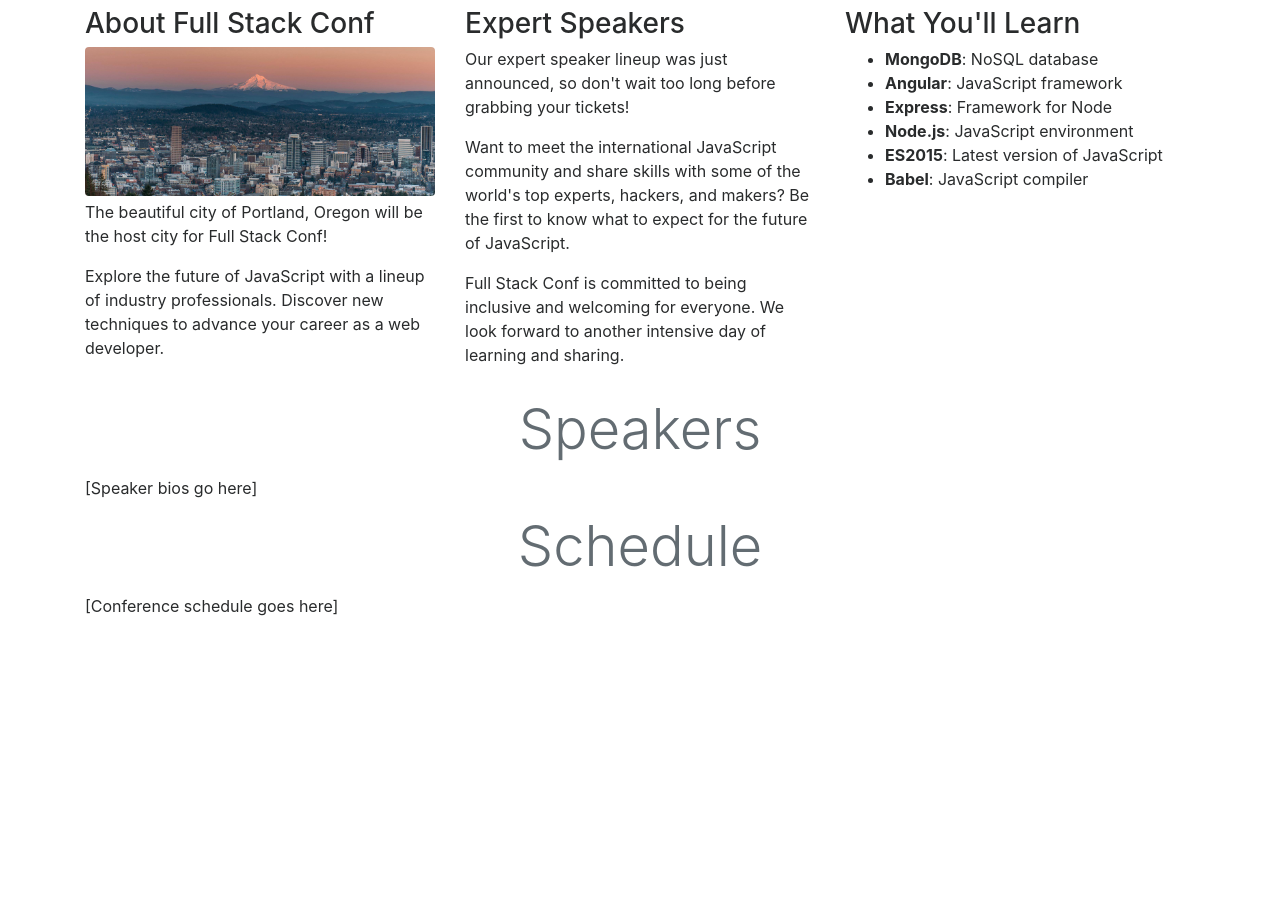
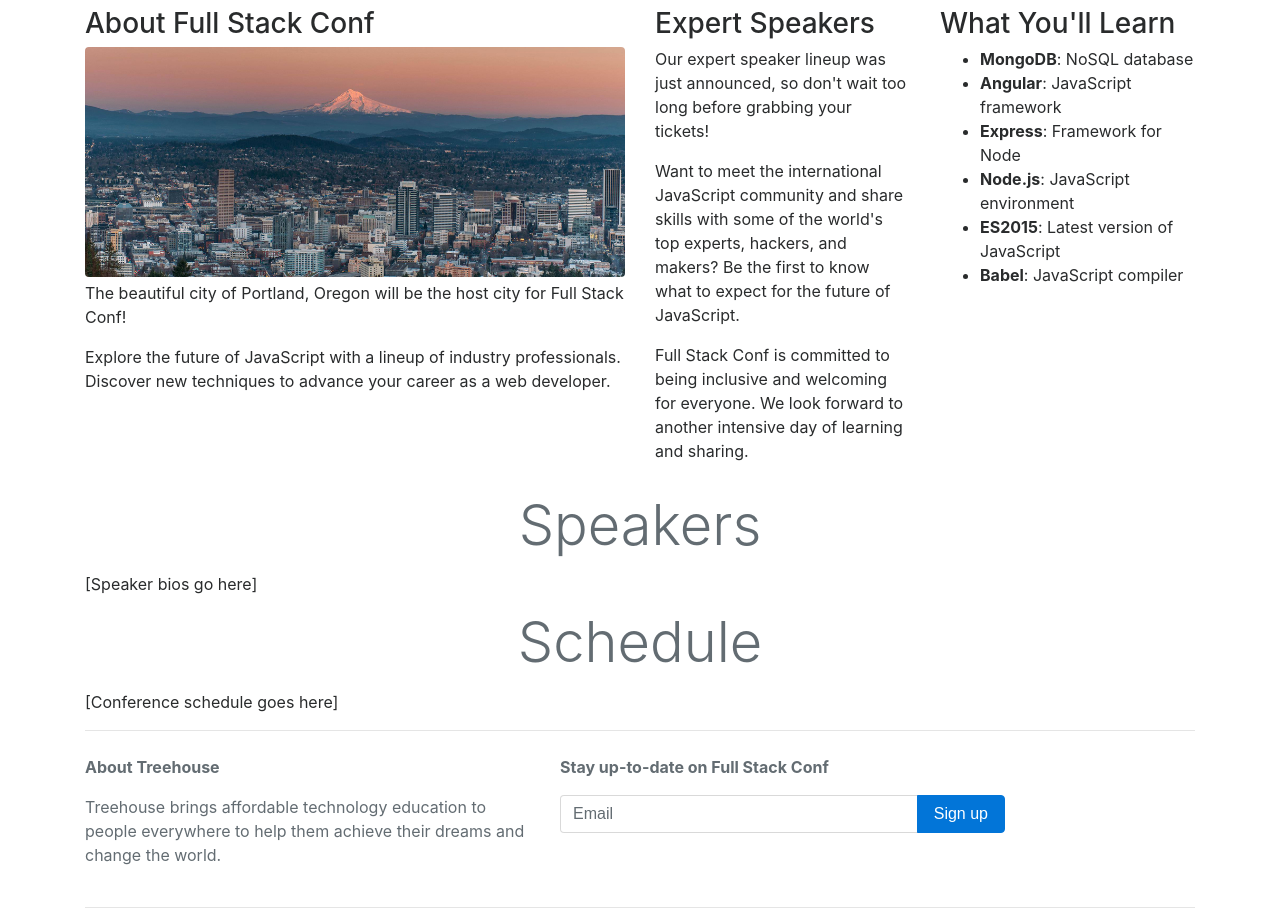
Before and after one commit to Valdemar26/Bootstrap4-Landing-Page, a plain HTML site: page index.html in a window 1280 px wide. Before the commit the page ends 800 px from the top, so only its background shows below. Drawn offline with nearby package versions, Linux system fonts and the light colour scheme; a script that the page names is missing.

Commit message:
create form

```diff
--- a/index.html
+++ b/index.html
@@ -17,14 +17,15 @@
 <div class="container pt-2">
     <!-- about -->
     <div class="row">
-        <div class="col-sm-4">
+        <div class="col-md-4 col-xl-6 col-md-push-4">
             <h3 class="mb-2">About Full Stack Conf</h3>
-            <img src="img/pdx.jpg" alt="Portland" class="mb-1 img-fluid rounded">
+            <img src="img/pdx.jpg" alt="Portland"
+                 class="mb-1 img-fluid rounded hidden-xs-down">
             <p>The beautiful city of Portland, Oregon will be the host city for Full Stack Conf!</p>
             <p>Explore the future of JavaScript with a lineup of industry professionals.
             Discover new techniques to advance your career as a web developer.</p>
         </div>
-        <div class="col-sm-4">
+        <div class="col-md-4 col-xl-3 col-md-pull-4">
             <h3 class="mb-2">Expert Speakers</h3>
             <p>Our expert speaker lineup was just announced, so don't wait too long
                 before grabbing your tickets!</p>
@@ -34,7 +35,7 @@
             <p>Full Stack Conf is committed to being inclusive and welcoming for everyone.
             We look forward to another intensive day of learning and sharing.</p>
         </div>
-        <div class="col-sm-4">
+        <div class="col-md-4 col-xl-3">
             <h3 class="mb-2">What You'll Learn</h3>
             <ul>
                 <li><strong>MongoDB</strong>: NoSQL database</li>
@@ -55,6 +56,26 @@
     <h1 class="display-4 text-sm-center my-3 text-muted">Schedule</h1>
     [Conference schedule goes here]
 
+    <!-- signup form -->
+    <hr>
+    <div class="row py-2 text-muted">
+        <div class="col-md-6 col-xl-5">
+            <p><strong>About Treehouse</strong></p>
+            <p>Treehouse brings affordable technology education to people everywhere to help them
+            achieve their dreams and change the world.</p>
+        </div>
+        <div class="col-md-6 col-xl-5 col-xl-offset-2">
+            <p><strong>Stay up-to-date on Full Stack Conf</strong></p>
+            <div class="input-group">
+                <input type="text" class="form-control" placeholder="Email">
+                <span class="input-group-btn">
+                    <button class="btn btn-primary" type="button">Sign up</button>
+                </span>
+            </div>
+        </div>
+    </div>
+    <hr> <!-- /signup form -->
+
 </div> <!-- /.container -->
 
 <!-- jQuery first, then bootstrap.js -->
```
Also changed, not shown: 1 other file.
